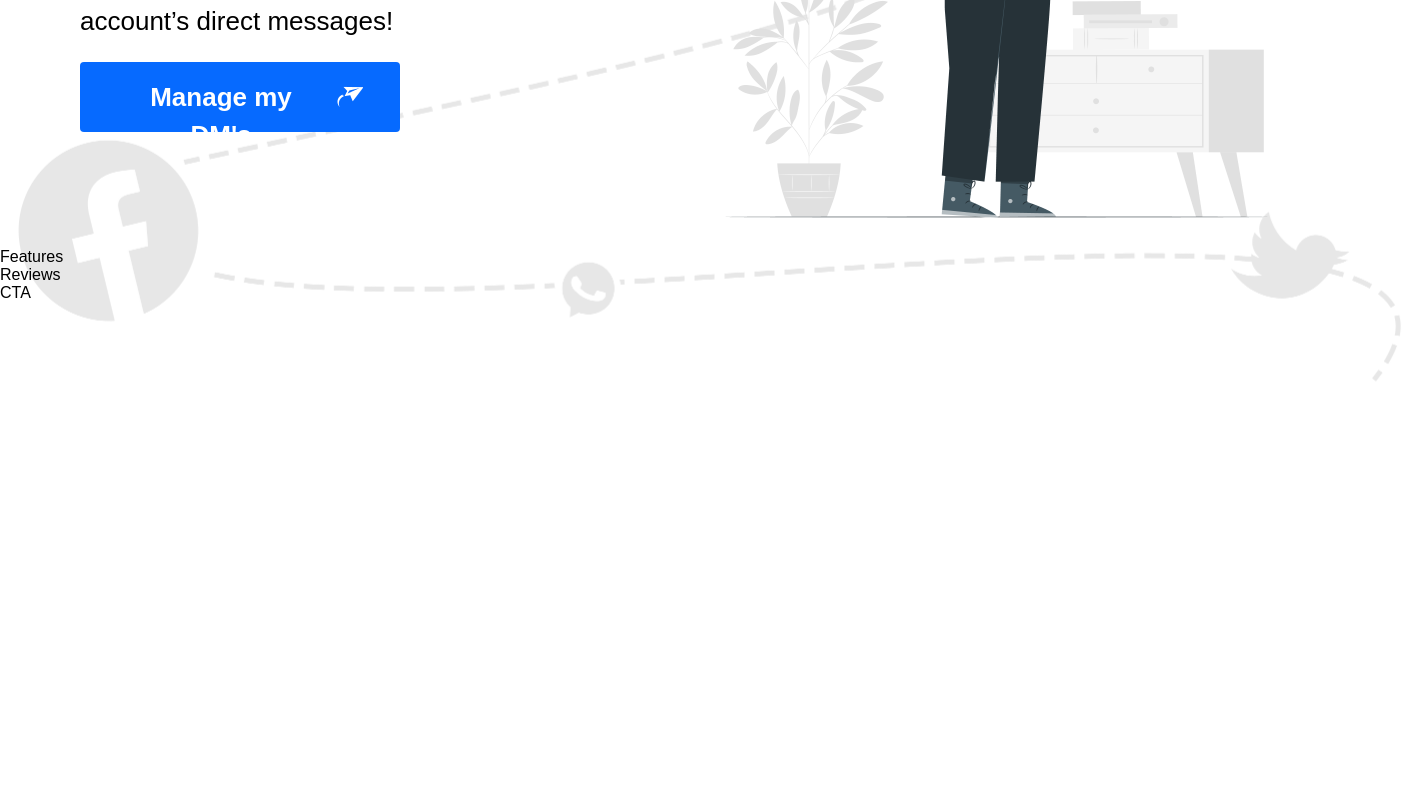
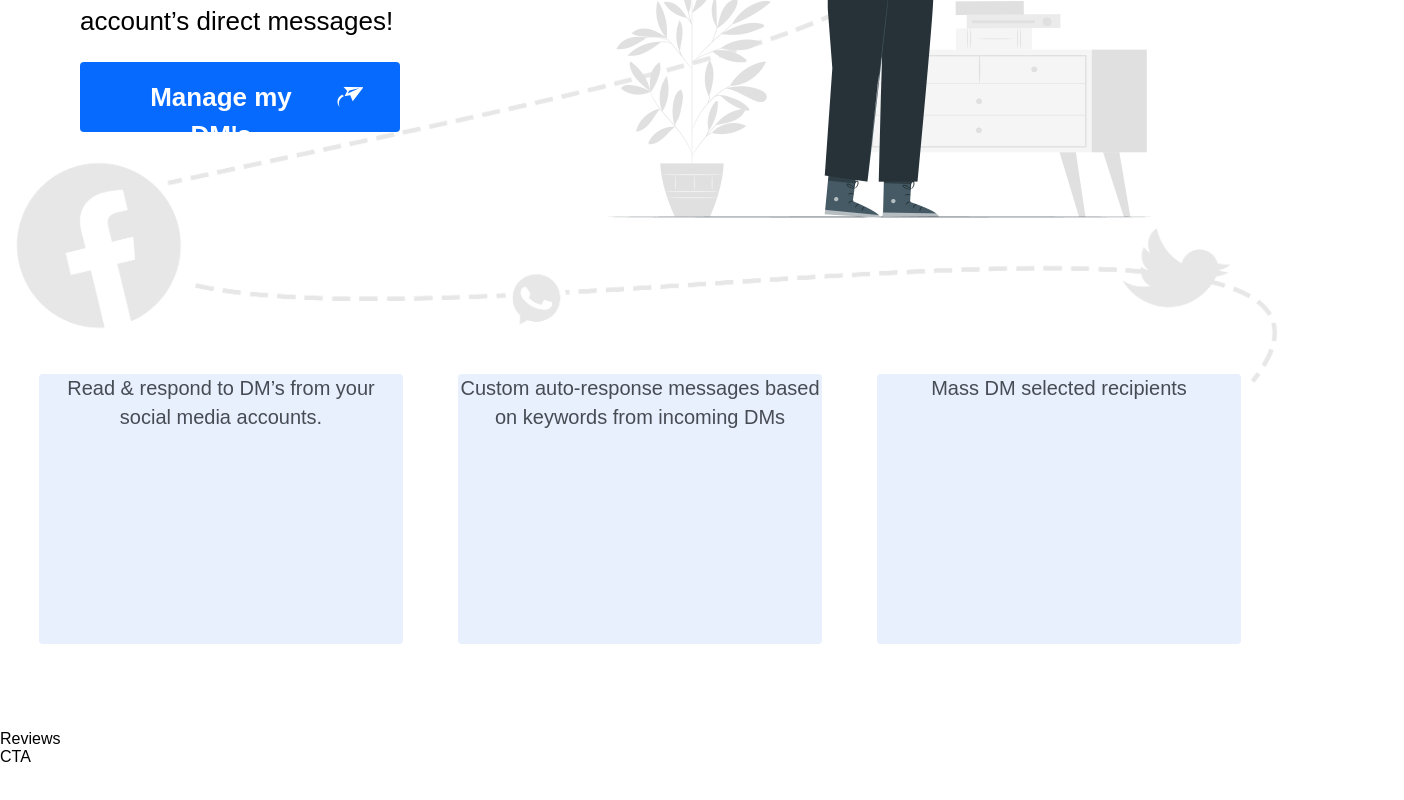
Before and after one commit to VitaliaSvirskaja/messagemail, a React app: page / in a window 1280 px wide. Shown: the part 576-1376 px from the top of the page, 1404 px wide, since content can reach past the window. Built offline with nearby package versions, Linux system fonts and the light colour scheme; the HTML template or start-up script is replaced by a standard one.

Commit message:
Added features

```diff
--- a/src/components/Features.tsx
+++ b/src/components/Features.tsx
@@ -1,5 +1,29 @@
+import styles from "../styles/features.module.css";
+
 interface Props {}
 
 export const Features = (props: Props) => {
-  return <div>Features</div>;
+  return (
+    <div className={styles.featureContainer}>
+      <div className={styles.feature}>
+        <div className={styles.featureBox}>
+          <p className={styles.featureText}>
+            Read & respond to DM’s from your social media accounts.
+          </p>
+        </div>
+      </div>
+      <div className={styles.feature}>
+        <div className={styles.featureBox}>
+          <p className={styles.featureText}>
+            Custom auto-response messages based on keywords from incoming DMs
+          </p>
+        </div>
+      </div>
+      <div className={styles.feature}>
+        <div className={styles.featureBox}>
+          <p className={styles.featureText}>Mass DM selected recipients</p>
+        </div>
+      </div>
+    </div>
+  );
 };
--- /dev/null
+++ b/src/styles/features.module.css
@@ -0,0 +1,37 @@
+.featureContainer {
+  display: flex;
+  flex-direction: row;
+  align-items: center;
+  justify-content: center;
+  padding: 0;
+  gap: 55px;
+  margin: 106px 119px;
+}
+
+.feature {
+  right: 838px;
+  top: 56.08px;
+  width: 364px;
+  height: 270px;
+}
+
+.featureBox {
+  width: 364px;
+  height: 270px;
+  left: 0;
+  right: 838px;
+  top: 56.08px;
+  background: var(--primary-color-light);
+  border-radius: 4px;
+}
+
+.featureText {
+  width: 364px;
+  height: fit-content;
+  font-weight: 400;
+  font-size: 20px;
+  line-height: 144%;
+  text-align: center;
+  vertical-align: center;
+  color: var(--text-color);
+}
--- a/src/styles/home.module.css
+++ b/src/styles/home.module.css
@@ -2,7 +2,7 @@
   background: url("../assets/background.png") center no-repeat;
   background-size: contain;
   height: 1715px;
-  width: 1404px;
+  width: 100vw;
   left: calc(50% - 1404.12px / 2 - 96.94px);
   top: 546px;
 }
```
